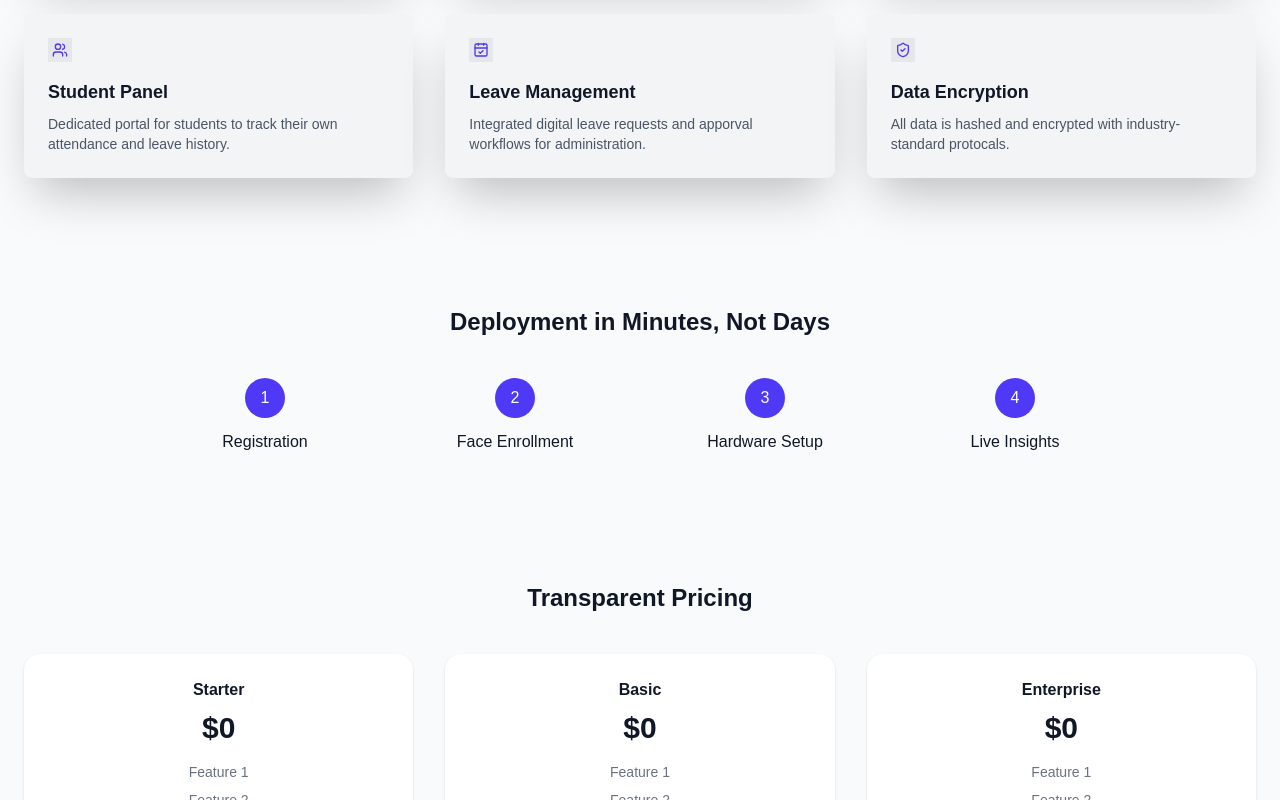
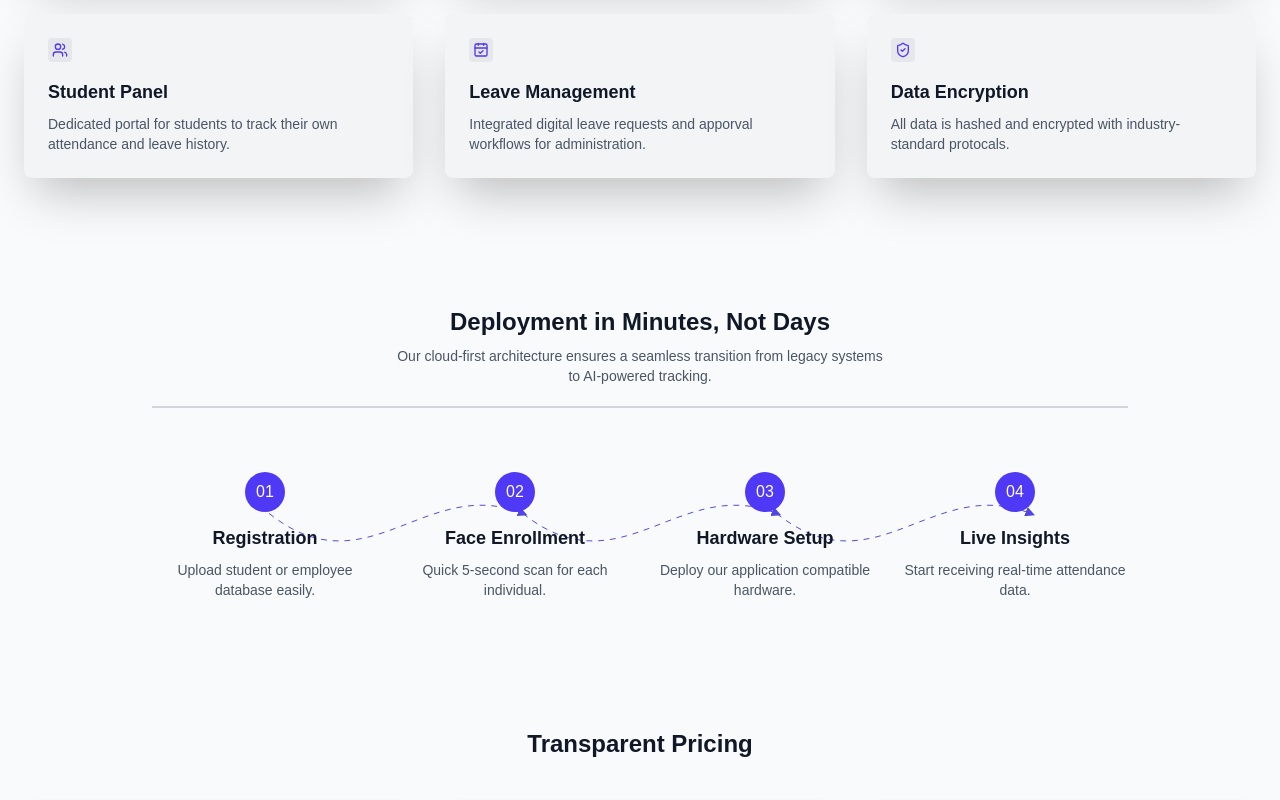
Before and after one commit to hemantgupta98/AttendX-AI, a Next.js app in the folder client/: page / in a window 1280 px wide. Shown: the part 1151-1951 px from the top of the page. Built offline with nearby package versions, Linux system fonts and the light colour scheme.

Commit message:
deployment section UI complete

```diff
--- a/client/app/page.tsx
+++ b/client/app/page.tsx
@@ -56,7 +56,7 @@ export default function Home() {
           </div>
         </div>
 
-        <div className="relative h-100 w-full overflow-hidden rounded-2xl bg-white shadow-xl">
+        <div className="relative cursor-pointer h-100 w-full overflow-hidden rounded-2xl bg-white shadow-xl hover:shadow-2xl hover:scale-105 transform-3d duration-300">
           <Image
             src="/scan.png"
             alt="pic"
@@ -107,23 +107,23 @@ export default function Home() {
         {/*3 feature */}
         <div className="grid md:grid-cols-3 gap-8 mt-10">
           <div className=" bg-gray-100 text-left p-6 rounded-lg shadow-2xl cursor-pointer hover:shadow-2xl hover:scale-105 transition-all duration-300">
-            <ScanEye className="text-6xl text-indigo-600 p-1 bg-gray-200 mb-4" />
+            <ScanEye className="text-6xl text-indigo-600 p-1 bg-gray-200 mb-4 rounded-sm" />
             <h4 className="font-semibold text-lg">Face Recognition</h4>
             <p className="text-sm text-gray-600 mt-2">
               Military-grade accuracy with liveness detection to prevent photo
               spoofing.
             </p>
           </div>
-          <div className=" bg-gray-100 text-left p-6 rounded-lg shadow-2xl cursor-pointer hover:shadow-2xl hover:scale-105 transition-all duration-300">
-            <Clock className="text-6xl text-indigo-600  p-1 bg-gray-200 mb-4" />
+          <div className=" bg-gray-100 text-left p-6 rounded-lg shadow-2xl cursor-pointer hover:shadow-2xl hover:scale-105 transition-all duration-300 ">
+            <Clock className="text-6xl text-indigo-600  p-1 bg-gray-200 mb-4 rounded-sm" />
             <h4 className="font-semibold text-lg">Real-time tracking</h4>
             <p className="text-sm text-gray-600 mt-2">
               Instant updates to your dashboard as soon as a student or employee
               check in.
             </p>
           </div>
-          <div className=" bg-gray-100 text-left p-6 rounded-lg shadow-2xl cursor-pointer hover:shadow-2xl hover:scale-105 transition-all duration-300">
-            <LayoutDashboard className="text-6xl text-indigo-600 p-1 bg-gray-200 mb-4" />
+          <div className=" bg-gray-100 text-left p-6 rounded-lg shadow-2xl cursor-pointer hover:shadow-2xl hover:scale-105 transition-all duration-300 ">
+            <LayoutDashboard className="text-6xl text-indigo-600 p-1 bg-gray-200 mb-4 rounded-sm" />
             <h4 className="font-semibold text-lg">Cloud Dashboard</h4>
             <p className="text-sm text-gray-600 mt-2">
               Access compreshensive attendance data from any device, anywhere in
@@ -134,7 +134,7 @@ export default function Home() {
         {/*3 feature */}
         <div className="grid md:grid-cols-3 gap-8 mt-10">
           <div className=" bg-gray-100 text-left p-6 rounded-lg shadow-2xl cursor-pointer hover:shadow-2xl hover:scale-105 transition-all duration-300">
-            <Users className="text-6xl text-indigo-600 p-1 bg-gray-200 mb-4" />
+            <Users className="text-6xl text-indigo-600 p-1 bg-gray-200 mb-4 rounded-sm" />
             <h4 className="font-semibold text-lg">Student Panel</h4>
             <p className="text-sm text-gray-600 mt-2">
               Dedicated portal for students to track their own attendance and
@@ -142,7 +142,7 @@ export default function Home() {
             </p>
           </div>
           <div className=" bg-gray-100 text-left p-6 rounded-lg shadow-2xl cursor-pointer hover:shadow-2xl hover:scale-105 transition-all duration-300">
-            <CalendarCheck className="text-6xl text-indigo-600  p-1 bg-gray-200 mb-4" />
+            <CalendarCheck className="text-6xl text-indigo-600  p-1 bg-gray-200 mb-4 rounded-sm" />
             <h4 className="font-semibold text-lg">Leave Management</h4>
             <p className="text-sm text-gray-600 mt-2">
               Integrated digital leave requests and apporval workflows for
@@ -150,7 +150,7 @@ export default function Home() {
             </p>
           </div>
           <div className=" bg-gray-100 text-left p-6 rounded-lg shadow-2xl cursor-pointer hover:shadow-2xl hover:scale-105 transition-all duration-300">
-            <ShieldCheck className="text-6xl text-indigo-600 p-1 bg-gray-200 mb-4" />
+            <ShieldCheck className="text-6xl text-indigo-600 p-1 bg-gray-200 mb-4 rounded-sm" />
             <h4 className="font-semibold text-lg">Data Encryption</h4>
             <p className="text-sm text-gray-600 mt-2">
               All data is hashed and encrypted with industry-standard protocals.
@@ -164,20 +164,99 @@ export default function Home() {
         <h3 className="text-2xl font-semibold">
           Deployment in Minutes, Not Days
         </h3>
-        <div className="flex flex-col md:flex-row justify-between mt-10 gap-6">
-          {[
-            "Registration",
-            "Face Enrollment",
-            "Hardware Setup",
-            "Live Insights",
-          ].map((step, i) => (
-            <div key={i} className="flex-1">
+        <p className="text-sm text-gray-600 mt-2">
+          Our cloud-first architecture ensures a seamless transition from legacy
+          systems <br /> to AI-powered tracking.
+        </p>
+        <div className="hidden sm:block h-0.5 w-full bg-gray-300 mt-5"></div>
+        <div className="relative mt-16">
+          {/* SVG Lines */}
+          <svg
+            className="absolute top-0 left-0 w-full h-50 pointer-events-none"
+            viewBox="0 0 1000 200"
+            fill="none"
+          >
+            {/* Arrow Marker */}
+            <defs>
+              <marker
+                id="arrow"
+                markerWidth="10"
+                markerHeight="10"
+                refX="5"
+                refY="5"
+                orient="auto"
+                markerUnits="strokeWidth"
+              >
+                <path d="M0,0 L10,5 L0,10 Z" fill="#4f46e5" />
+              </marker>
+            </defs>
+
+            {/* Curved dashed paths */}
+            <path
+              d="M120,40 C220,120 280,0 380,40"
+              stroke="#4f46e5"
+              strokeWidth="1"
+              strokeDasharray="6,6"
+              markerEnd="url(#arrow)"
+            />
+            <path
+              d="M380,40 C480,120 540,0 640,40"
+              stroke="#4f46e5"
+              strokeWidth="1"
+              strokeDasharray="6,6"
+              markerEnd="url(#arrow)"
+            />
+            <path
+              d="M640,40 C740,120 800,0 900,40"
+              stroke="#4f46e5"
+              strokeWidth="1"
+              strokeDasharray="6,6"
+              markerEnd="url(#arrow)"
+            />
+          </svg>
+
+          {/* Steps */}
+          <div className="grid grid-cols-4 gap-6 relative z-10">
+            <div className="text-center hover:shadow-2xl hover:scale-105 transition-all duration-300 rounded-xl">
+              <div className="bg-indigo-600 text-white w-10 h-10 flex items-center justify-center rounded-full mx-auto ">
+                01
+              </div>
+              <h4 className="font-semibold text-lg mt-3">Registration</h4>
+              <p className="text-sm text-gray-600 mt-2">
+                Upload student or employee database easily.
+              </p>
+            </div>
+
+            <div className="text-center hover:shadow-2xl hover:scale-105 transition-all duration-300 rounded-xl">
               <div className="bg-indigo-600 text-white w-10 h-10 flex items-center justify-center rounded-full mx-auto">
-                {i + 1}
+                02
               </div>
-              <p className="mt-3">{step}</p>
+              <h4 className="font-semibold text-lg mt-3">Face Enrollment</h4>
+              <p className="text-sm text-gray-600 mt-2">
+                Quick 5-second scan for each individual.
+              </p>
             </div>
-          ))}
+
+            <div className="text-center hover:shadow-2xl hover:scale-105 transition-all duration-300 rounded-xl">
+              <div className="bg-indigo-600 text-white w-10 h-10 flex items-center justify-center rounded-full mx-auto">
+                03
+              </div>
+              <h4 className="font-semibold text-lg mt-3">Hardware Setup</h4>
+              <p className="text-sm text-gray-600 mt-2">
+                Deploy our application compatible hardware.
+              </p>
+            </div>
+
+            <div className="text-center hover:shadow-2xl hover:scale-105 transition-all duration-300 rounded-xl">
+              <div className="bg-indigo-600 text-white w-10 h-10 flex items-center justify-center rounded-full mx-auto">
+                04
+              </div>
+              <h4 className="font-semibold text-lg mt-3">Live Insights</h4>
+              <p className="text-sm text-gray-600 mt-2">
+                Start receiving real-time attendance data.
+              </p>
+            </div>
+          </div>
         </div>
       </section>
 
```
